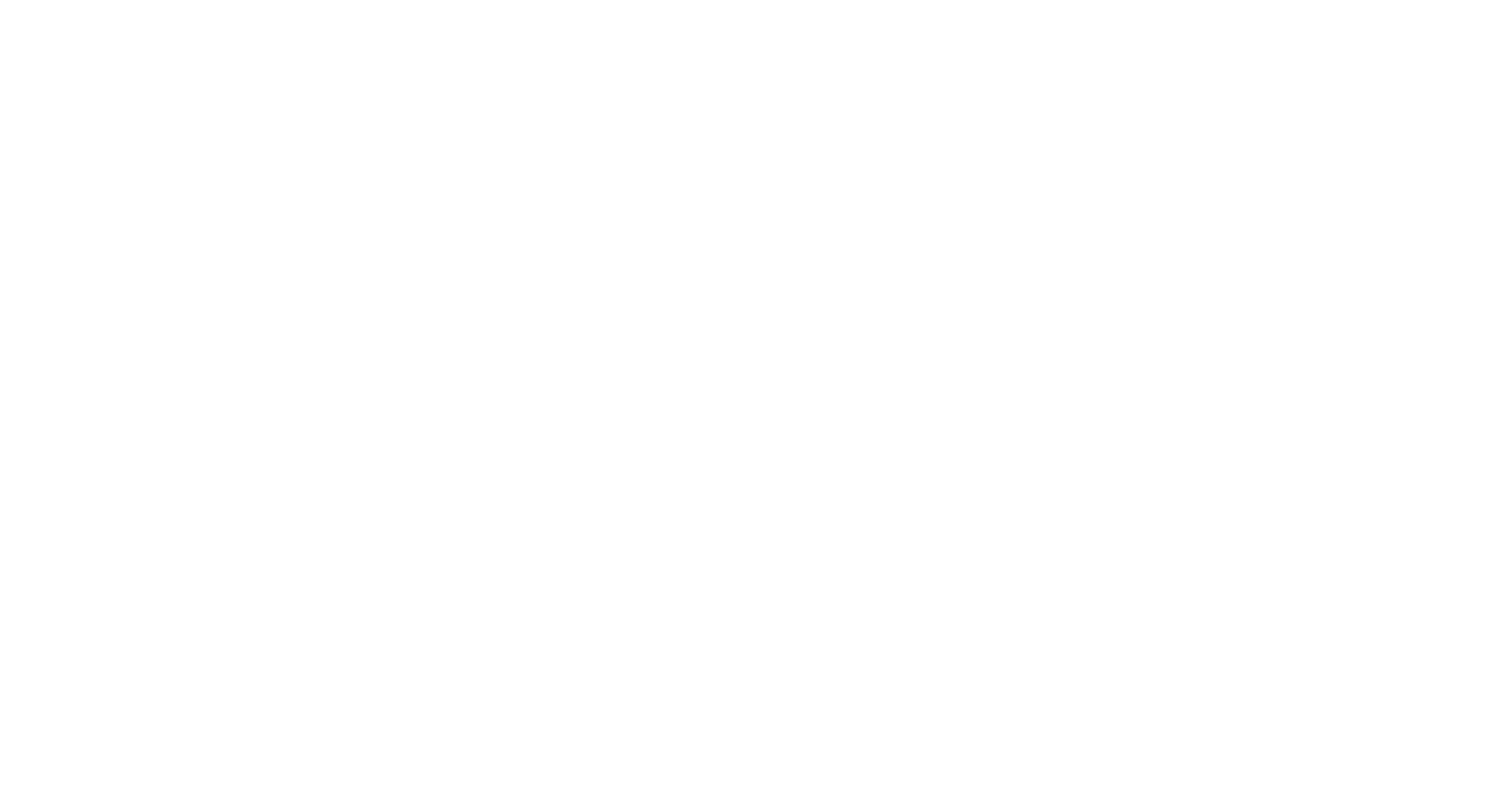
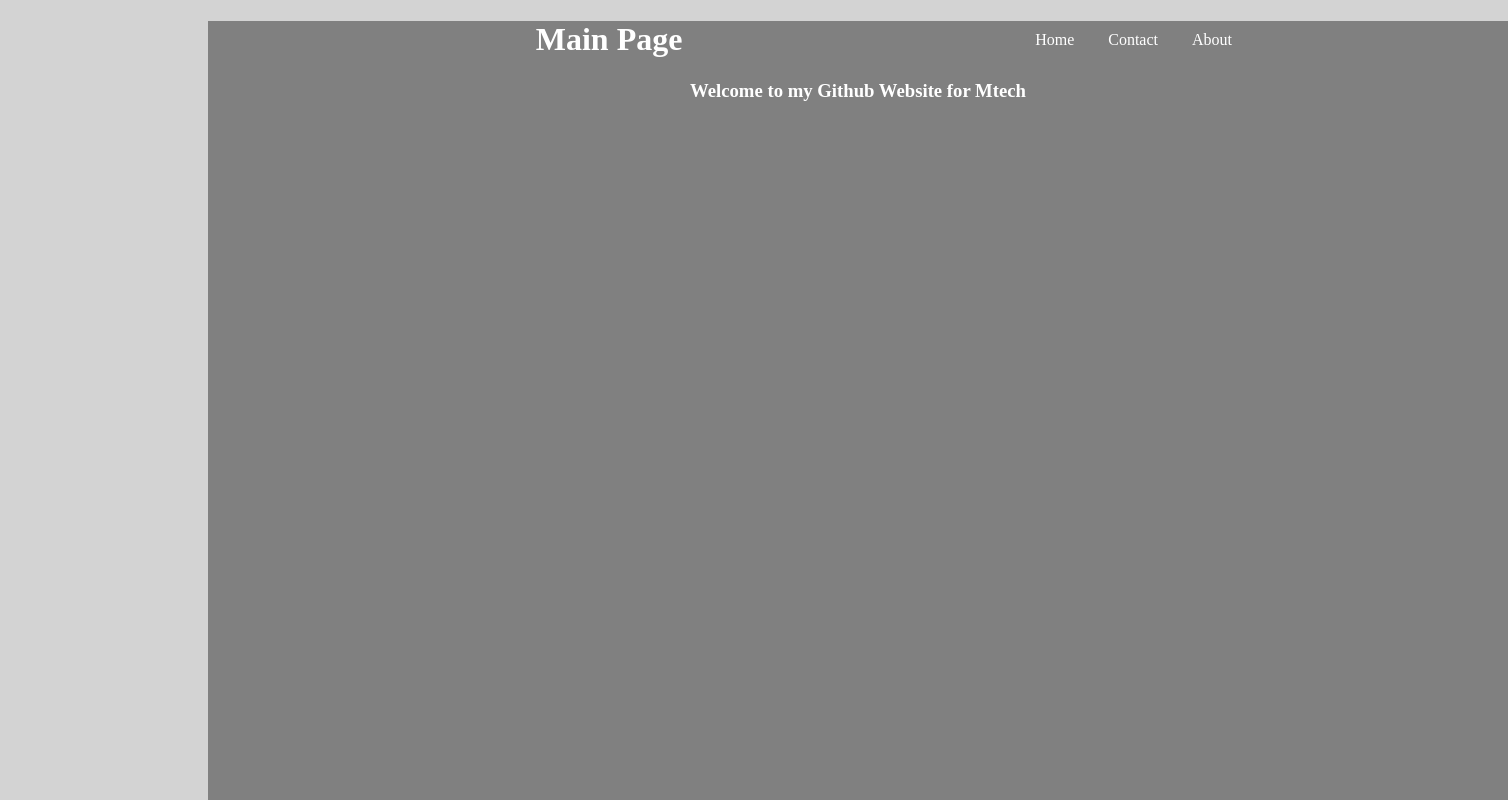
Before and after one commit to Velasset000/sethvelasquez-Mtech-SampleProject, a plain HTML site: page Projects/SampleProjects/index.html in a window 1280 px wide. Shown: the top 800 px of the page, 1508 px wide, since content can reach past the window. Drawn offline with Linux system fonts and the light colour scheme.

Commit message:
formatted website

```diff
--- a/Projects/SampleProjects/css/style.css
+++ b/Projects/SampleProjects/css/style.css
@@ -0,0 +1,36 @@
+html{
+    padding: 0;
+    margin: 0;
+    background-color: lightgrey;
+}
+h1{
+    color: white;
+    size: 25px;
+    text-align: center;
+}
+h3 {
+    color: white;
+    text-align: center;
+}
+#navBar {
+    text-decoration: none;
+    color: white;
+    float: right;
+    padding: 10px;
+    background-color: gray;
+    margin-right: 15px;
+}
+a {
+    text-decoration: none;
+    color: white;
+    padding: 15px;
+}
+#backGround {
+    background-color: gray;
+    width: 1300px;
+    margin-left: 200px;
+    height: 1000px;
+}
+#moreInfo {
+
+}
--- a/Projects/SampleProjects/index.html
+++ b/Projects/SampleProjects/index.html
@@ -2,8 +2,18 @@
 <html>
 <head>
     <title>Sample Project</title>
+    <link rel="stylesheet" href="css/style.css">
 </head>
 <body>
-
+    <div id="navBar">
+        <a href="../SampleProjects/index.html">Home</a>
+        <a href="../SampleProjects/pages/contact/contact.html">Contact</a>
+        <a href="../SampleProjects/pages/about/about.html">About</a>
+    </div>
+    <div id="backGround">
+        <h1>Main Page</h1>
+        <h3>Welcome to my Github Website for Mtech</h3>
+    </div>
+    <div id="moreInfo"></div>
 </body>
 </html>
--- a/Projects/SampleProjects/pages/about/about.css
+++ b/Projects/SampleProjects/pages/about/about.css
@@ -1,7 +1,30 @@
-head{
-    color: blue;
+html{
+    padding: 0;
+    margin: 0;
+    background-color: lightgrey;
 }
+
    h1{
-    color: blue;
+    color: white;
     size: 25px;
+    text-align: center;
    }
+#navBar {
+    text-decoration: none;
+    color: white;
+    float: right;
+    padding: 10px;
+    background-color: gray;
+    margin-right: 15px;
+}
+.navButton {
+    text-decoration: none;
+    color: white;
+    padding: 15px;
+}
+#backGround {
+    background-color: gray;
+    width: 1300px;
+    margin-left: 200px;
+    height: 1000px;
+}
--- a/Projects/SampleProjects/pages/contact/contact.css
+++ b/Projects/SampleProjects/pages/contact/contact.css
@@ -0,0 +1,29 @@
+html{
+    padding: 0;
+    margin: 0;
+    background-color: lightgrey;
+}
+h1{
+    size: 25px;
+    color: white;
+    text-align: center;
+}
+#navBar {
+    text-decoration: none;
+    color: white;
+    float: right;
+    padding: 10px;
+    background-color: gray;
+    margin-right: 15px;
+}
+.navButton {
+    text-decoration: none;
+    color: white;
+    padding: 10px;
+}
+#backGround {
+    background-color: gray;
+    width: 1300px;
+    margin-left: 200px;
+    height: 1000px;
+}
```
Also changed, not shown: Projects/SampleProjects/pages/about/about.html (+8 -1 lines), Projects/SampleProjects/pages/contact/contact.html (+8 -1 lines), 4 other files.
